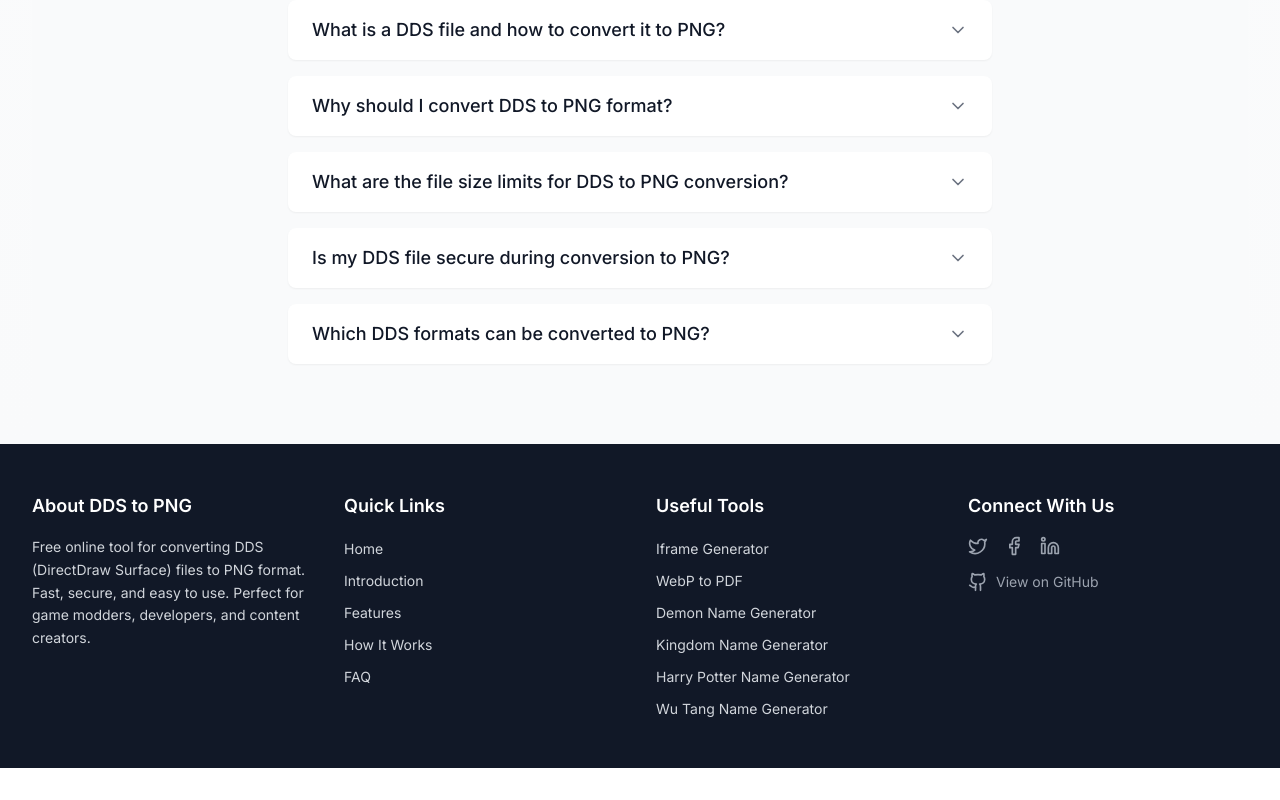
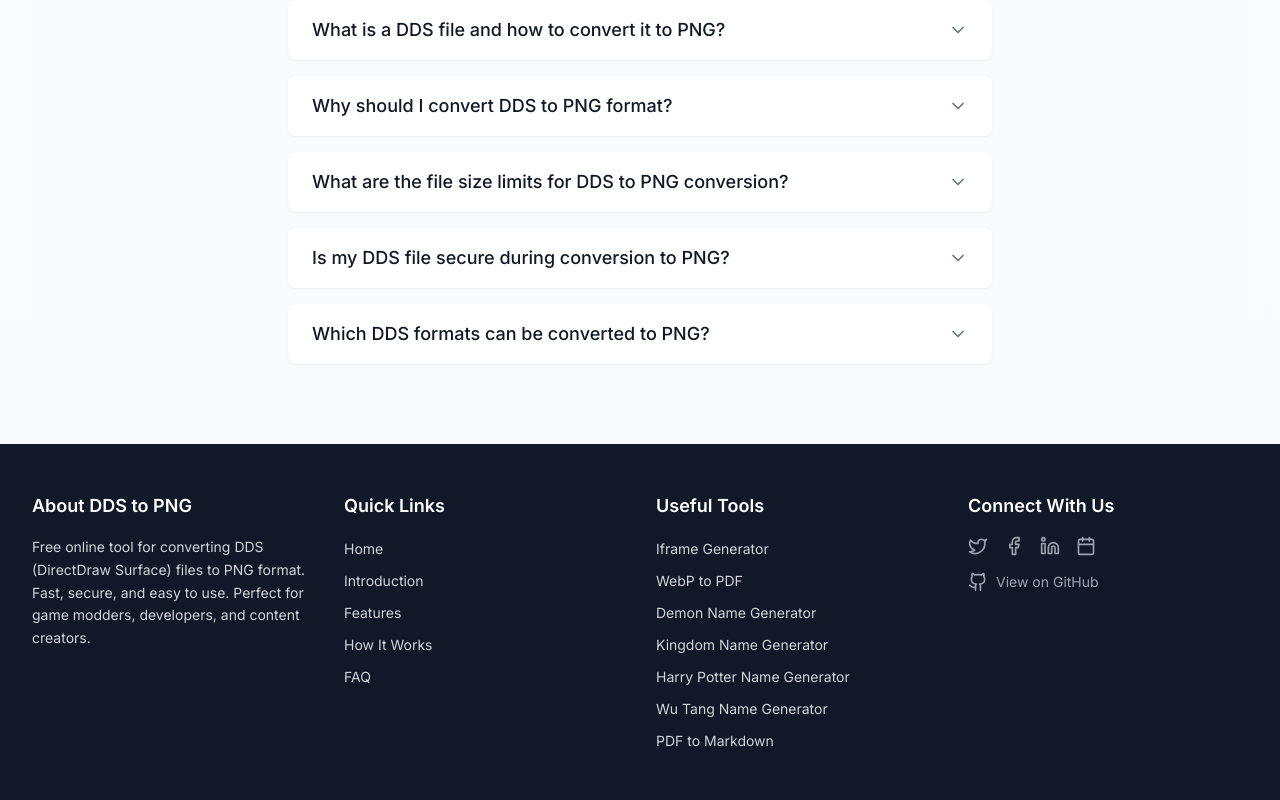
Before and after one commit to EdwardMatthews/ddstopng, a Next.js app: page / in a window 1280 px wide. Shown: the part 2806-3606 px from the top of the page. Before the commit the page ends 3574 px from the top, so only its background shows below. Built offline with nearby package versions, Linux system fonts and the light colour scheme.

Commit message:
add new links

```diff
--- a/components/Footer.tsx
+++ b/components/Footer.tsx
@@ -1,5 +1,5 @@
 import Link from 'next/link'
-import { Twitter, Facebook, Linkedin, Github } from 'lucide-react'
+import { Twitter, Facebook, Linkedin, Github, Calendar } from 'lucide-react'
 
 interface FooterProps {
   dictionary: {
@@ -49,6 +49,11 @@ export default function Footer({ dictionary }: FooterProps) {
       icon: <Linkedin className="w-5 h-5" />,
       href: `https://www.linkedin.com/sharing/share-offsite/?url=${encodeURIComponent(shareUrl)}`,
       label: 'LinkedIn'
+    },
+    {
+      icon: <Calendar className="w-5 h-5" />,
+      href: 'https://cal.com/edward-umt5ht',
+      label: 'Cal'
     }
   ]
 
--- a/i18n/dictionaries/en.json
+++ b/i18n/dictionaries/en.json
@@ -153,6 +153,10 @@
         {
           "label": "Wu Tang Name Generator",
           "href": "https://wutangnamegenerator.pro/"
+        },
+        {
+          "label": "PDF to Markdown",
+          "href": "https://pdftomarkdown.pro/"
         }
       ]
     },
--- a/i18n/dictionaries/id.json
+++ b/i18n/dictionaries/id.json
@@ -153,6 +153,10 @@
         {
           "label": "Wu Tang Name Generator",
           "href": "https://wutangnamegenerator.pro/"
+        },
+        {
+          "label": "PDF to Markdown",
+          "href": "https://pdftomarkdown.pro/"
         }
       ]
     },
--- a/i18n/dictionaries/zh.json
+++ b/i18n/dictionaries/zh.json
@@ -153,6 +153,10 @@
         {
           "label": "Wu Tang Name Generator",
           "href": "https://wutangnamegenerator.pro/"
+        },
+        {
+          "label": "PDF to Markdown",
+          "href": "https://pdftomarkdown.pro/"
         }
       ]
     },
```
